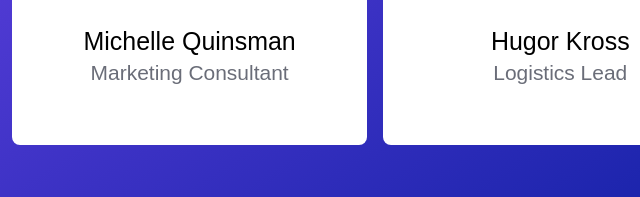
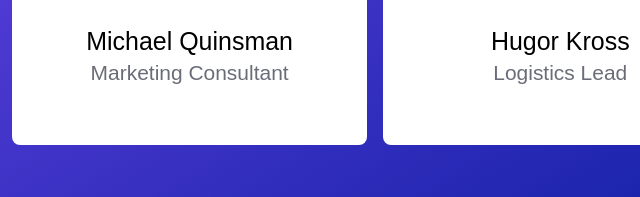
Before and after one commit to Chimycent/Card-slider, a plain HTML site: page index.html in a window 1280 px wide. Shown: the part 426-623 px from the top of the page, 449-1089 px from the left. Drawn offline with Linux system fonts and the light colour scheme.

Commit message:
name change

```diff
--- a/index.html
+++ b/index.html
@@ -33,7 +33,7 @@
           <div class="img">
             <img src="download (2).jpeg" alt="" draggable="false" />
           </div>
-          <h2>Michelle Quinsman</h2>
+          <h2>Michael Quinsman</h2>
           <span>Marketing Consultant</span>
         </li>
         <li class="card">
```
